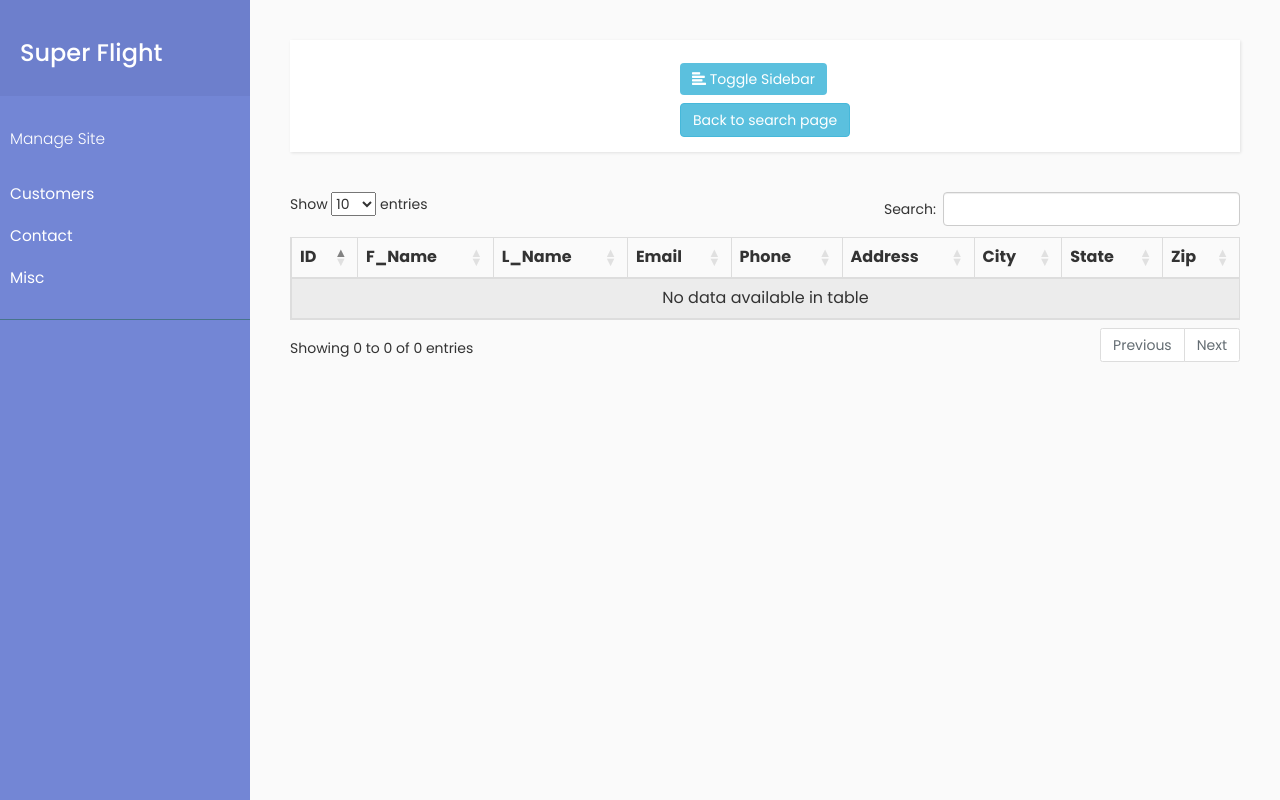
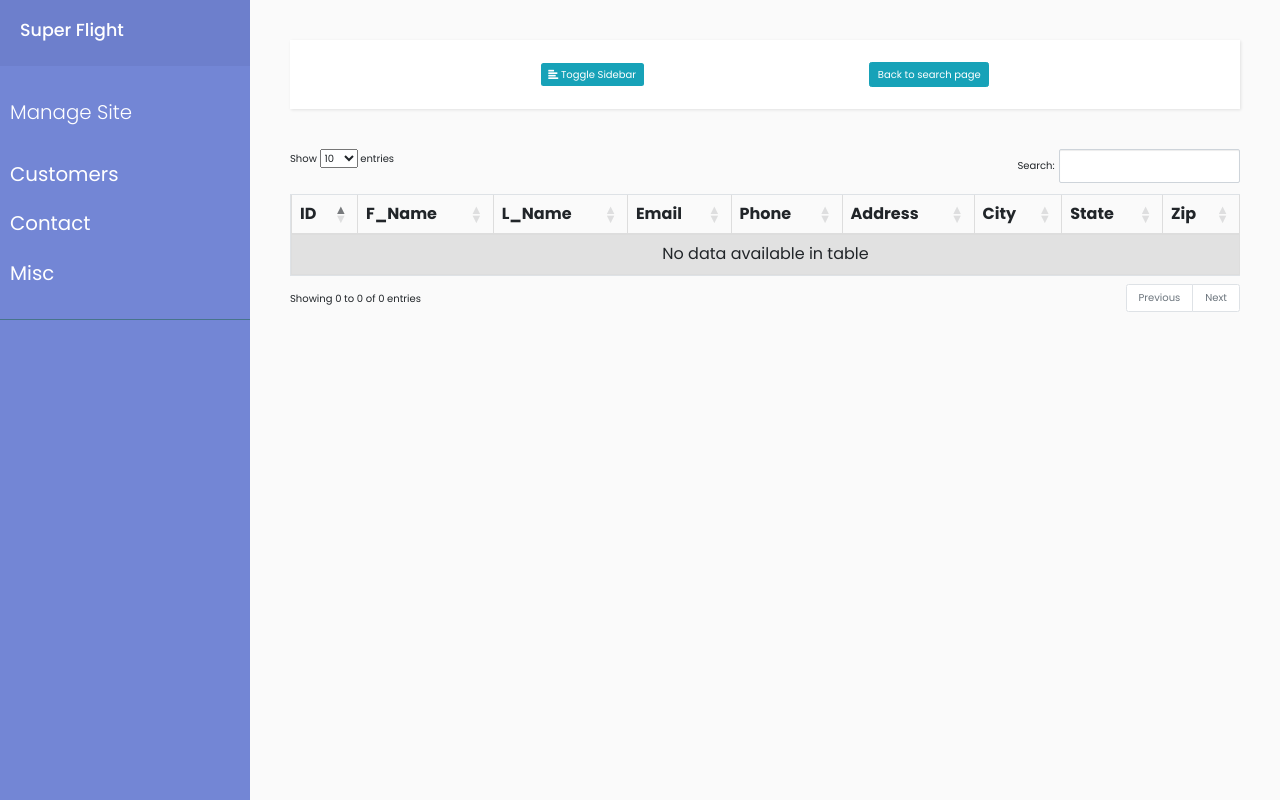
Before and after one commit to Tian-Sky/FlightBooking, a Django app: template polls/templates/polls/manager_index.html in a window 1280 px wide. Run offline with Django 3.2, Linux system fonts and the light colour scheme; the template is opened without the code that fills it, so the values that code supplies are empty; some libraries are stand-ins or nearby versions.

Commit message:
fix data table problems

```diff
--- a/polls/static/polls/manager_index.css
+++ b/polls/static/polls/manager_index.css
@@ -55,6 +55,7 @@ a, a:hover, a:focus {
     background: #7386D5;
     color: #fff;
     transition: all 0.3s;
+    font-size: large;
 }
 
 #sidebar.active {
--- a/polls/templates/polls/manager_index.html
+++ b/polls/templates/polls/manager_index.html
@@ -10,11 +10,15 @@
     <link rel="stylesheet" href="https://maxcdn.bootstrapcdn.com/bootstrap/4.0.0-beta.3/css/bootstrap.min.css" integrity="sha384-Zug+QiDoJOrZ5t4lssLdxGhVrurbmBWopoEl+M6BdEfwnCJZtKxi1KgxUyJq13dy"
         crossorigin="anonymous">
     <link rel="stylesheet" href="https://maxcdn.bootstrapcdn.com/bootstrap/3.3.7/css/bootstrap.min.css">
-    <link rel="stylesheet" href="https://cdn.datatables.net/1.10.16/css/dataTables.bootstrap.min.css">
-    <link rel="stylesheet" href="https://cdn.datatables.net/responsive/2.2.1/css/responsive.bootstrap.min.css">
+    <link rel="stylesheet" href="https://cdnjs.cloudflare.com/ajax/libs/twitter-bootstrap/4.0.0/css/bootstrap.css">
+    <link rel="stylesheet" href="https://cdn.datatables.net/1.10.16/css/dataTables.bootstrap4.min.css">
+
+
+    <!-- <link rel="stylesheet" href="https://cdn.datatables.net/responsive/2.2.1/css/responsive.bootstrap.min.css"> -->
     <script src="//maxcdn.bootstrapcdn.com/bootstrap/4.0.0-beta.3/js/bootstrap.min.js" integrity="sha384-a5N7Y/aK3qNeh15eJKGWxsqtnX/wWdSZSKp+81YjTmS15nvnvxKHuzaWwXHDli+4"
         crossorigin="anonymous"></script>
     <script src="https://cdnjs.cloudflare.com/ajax/libs/malihu-custom-scrollbar-plugin/3.1.5/jquery.mCustomScrollbar.concat.min.js"></script>
+    <!-- <script src="https://code.jquery.com/jquery-1.12.4.js"></script> -->
     <script src="https://cdn.datatables.net/1.10.16/js/jquery.dataTables.min.js"></script>
     <script src="https://cdn.datatables.net/1.10.16/js/dataTables.bootstrap.min.js"></script>
     <title>SuperFligt Manager</title>
@@ -63,7 +67,7 @@
 
             <div id="content-link">
                 <div class="menu-content customers">
-                    <table class="table table-striped table-bordered" id="customer_table">
+                    <table id="customer_table" class="table table-striped table-bordered" style="width:100%">
                         <thead>
                             <tr>
                                 <th scope=" col ">ID</th>
@@ -105,7 +109,7 @@
 <script type="text/javascript ">
     $(document).ready(function () {
         $('#customer_table').DataTable();
-    });
+     });
 
     $(document).ready(function () {
         $("#sidebar ").mCustomScrollbar({
```
